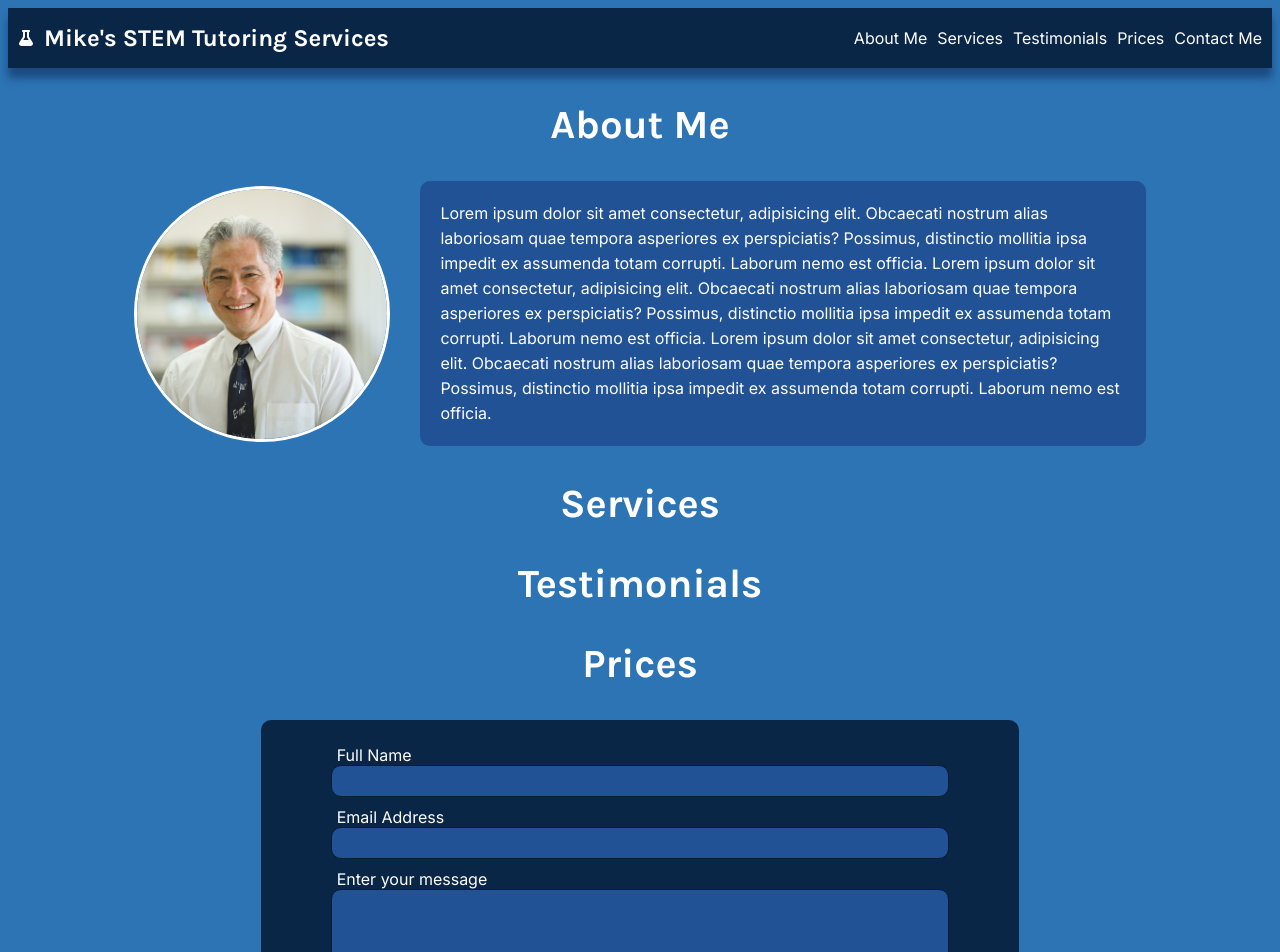
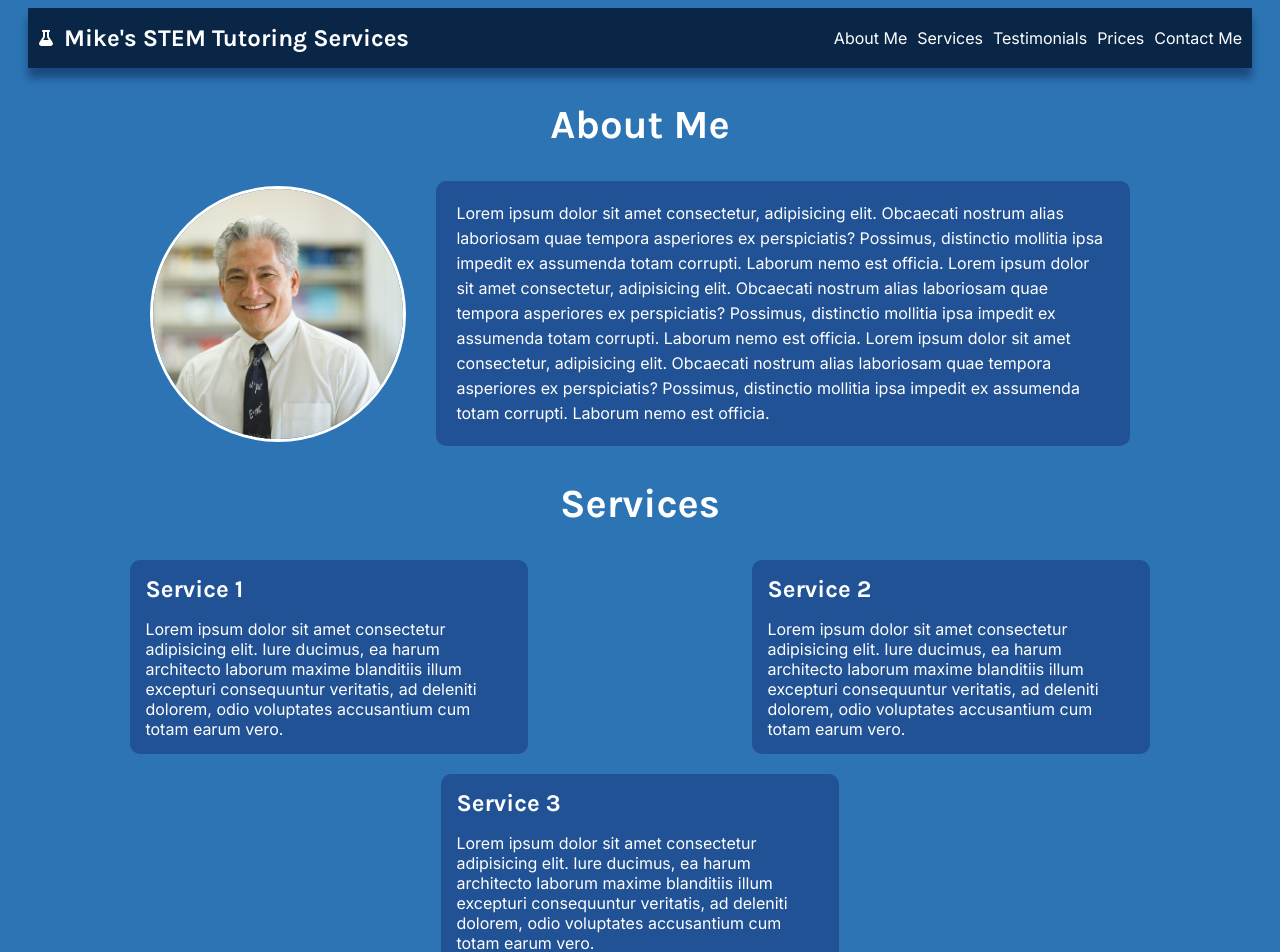
Before and after one commit to urbannomad94/mikes-stem-tutoring, a React (Vite) app: page / in a window 1280 px wide. Shown: the top 952 px of the page. Built offline with nearby package versions, Linux system fonts and the light colour scheme; the HTML template or start-up script is replaced by a standard one.

Commit message:
add services section

```diff
--- a/src/components/ContactForm.jsx
+++ b/src/components/ContactForm.jsx
@@ -7,6 +7,8 @@ export const ContactForm = () => {
     }
 
     return (
+        <section>
+            <h1 className='section-heading'>Contact Me</h1>
             <form id='contact' onSubmit={handleSubmit}>
                 <div className="form-input">
                     <label htmlFor="name">
@@ -57,5 +59,6 @@ export const ContactForm = () => {
                 </button>
                 <span>Reach out to me and I will get back to you as soon as possible.</span>
             </form>
+        </section>
     );
 }
--- a/src/components/Services.jsx
+++ b/src/components/Services.jsx
@@ -2,6 +2,20 @@ export const Services = () => {
   return (
     <section id='services'>
       <h1 className='section-heading'>Services</h1>
+      <div className="services-container">
+        <div className="service">
+          <h2>Service 1</h2>
+          <p>Lorem ipsum dolor sit amet consectetur adipisicing elit. Iure ducimus, ea harum architecto laborum maxime blanditiis illum excepturi consequuntur veritatis, ad deleniti dolorem, odio voluptates accusantium cum totam earum vero.</p>
+        </div>
+        <div className="service">
+          <h2>Service 2</h2>
+          <p>Lorem ipsum dolor sit amet consectetur adipisicing elit. Iure ducimus, ea harum architecto laborum maxime blanditiis illum excepturi consequuntur veritatis, ad deleniti dolorem, odio voluptates accusantium cum totam earum vero.</p>
+        </div>
+        <div className="service">
+          <h2>Service 3</h2>
+          <p>Lorem ipsum dolor sit amet consectetur adipisicing elit. Iure ducimus, ea harum architecto laborum maxime blanditiis illum excepturi consequuntur veritatis, ad deleniti dolorem, odio voluptates accusantium cum totam earum vero.</p>
+        </div>
+      </div>
     </section>
   )
 }
--- a/src/index.css
+++ b/src/index.css
@@ -7,6 +7,8 @@ body {
   box-sizing: border-box;
   background-color: #2C74B3;
   color: white;
+  margin-bottom: 10px;
+  padding: 0 20px;
 }
 
 /* Navbar */
@@ -144,6 +146,38 @@ nav li a:hover {
   }
 }
 
+/* Services */
+#services h2 {
+  margin: 0;
+  font-family: Karla, sans-serif;
+}
+
+#services p {
+  margin-bottom: 0;
+}
+
+.services-container {
+  display: flex;
+  flex-wrap: wrap;
+  justify-content: space-around;
+  gap: 20px;
+}
+
+.service {
+  /* display: flex;
+  flex-direction: column; */
+  padding: 15px;
+  width: 30%;
+  background-color: #205295;
+  border-radius: 10px;
+}
+
+@media (max-width: 800px) {
+  .service {
+    width: 40%;
+  }
+}
+
 /* Contact Form */
 form {
   margin: auto;
```
Lines whose indentation alone changed are shown as unchanged.
